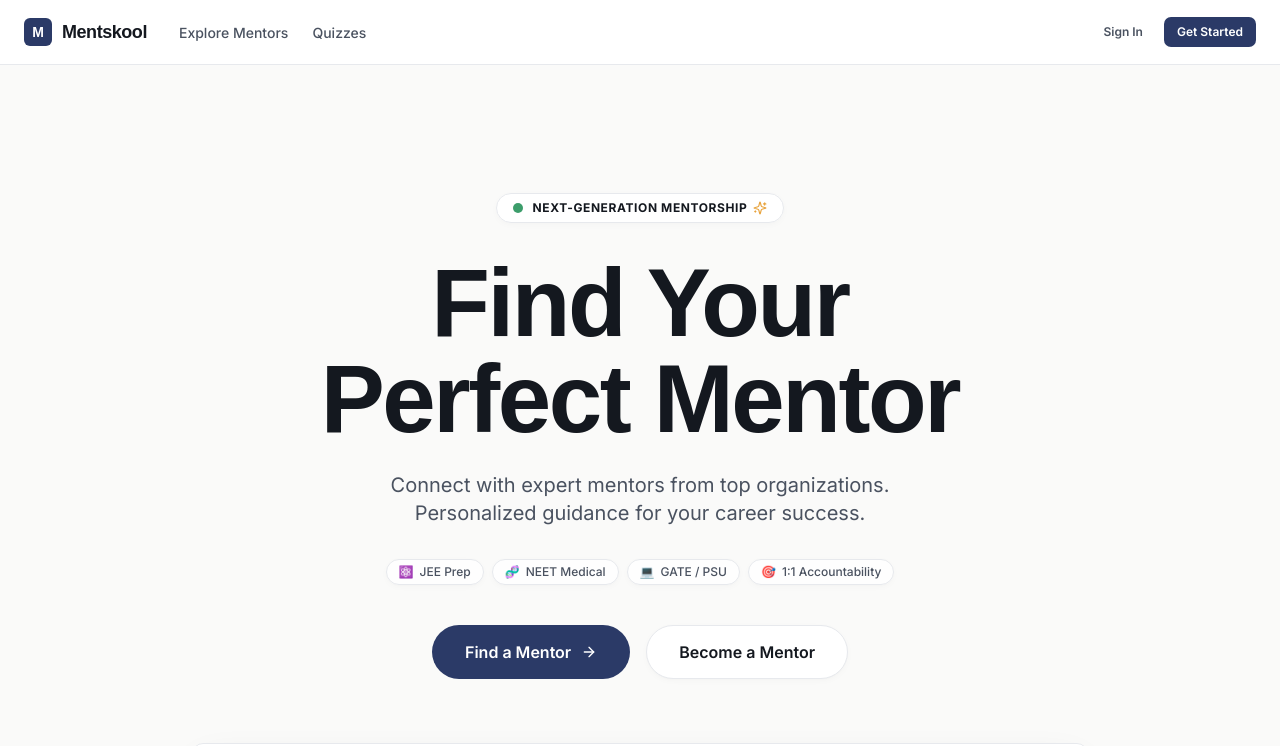
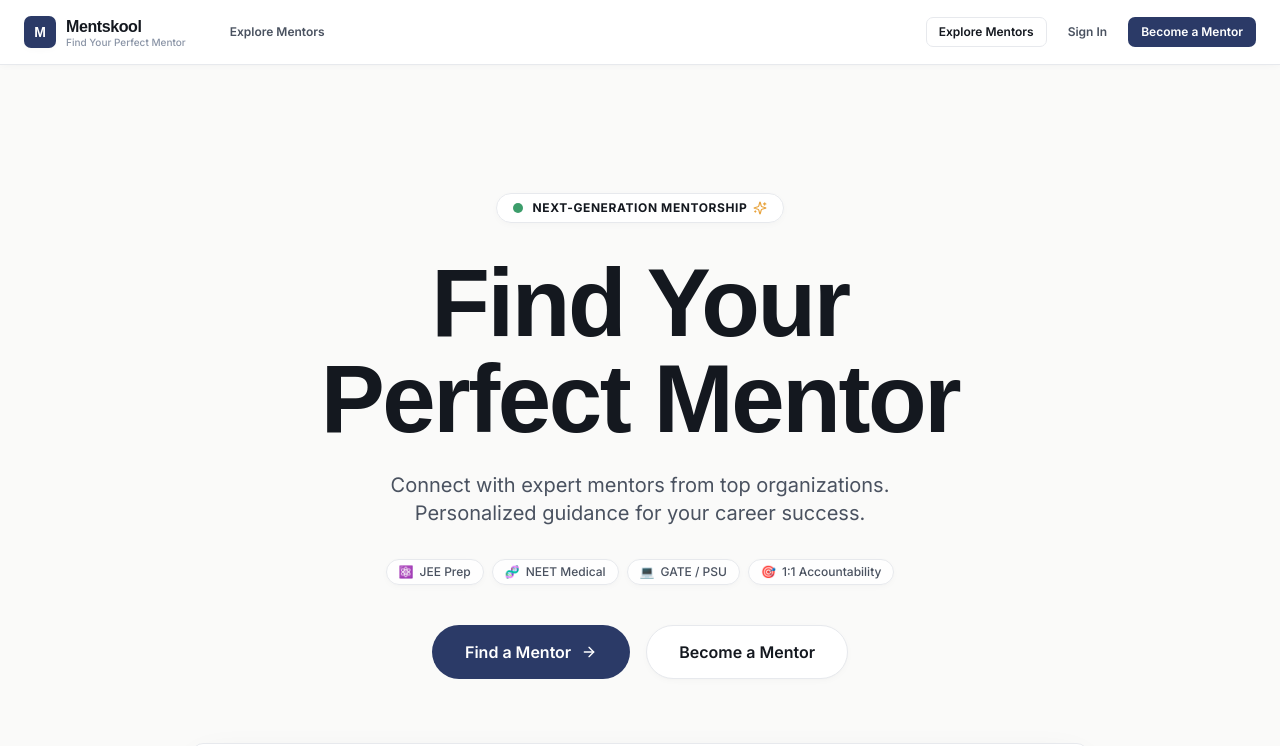
Before and after one commit to Mentskool/mentskool-frontend, a Next.js app: page / in a window 1280 px wide. Shown: the top 746 px of the page. Built offline with nearby package versions, Linux system fonts and the light colour scheme; a web font is replaced by a local one.

Commit message:
feat(mentors): redesign explore page matching reference with search, filters, cards, and clean navbar with Back to Home

```diff
--- a/app/mentors/page.tsx
+++ b/app/mentors/page.tsx
@@ -1,6 +1,6 @@
 "use client";
 
-import React, { useState } from "react";
+import React, { useState, useMemo } from "react";
 import Link from "next/link";
 import { useMentors } from "@/hooks/useMentors";
 import { useSubscriptions } from "@/hooks/useSubscriptions";
@@ -11,18 +11,30 @@ import { SeatBadge } from "@/components/SeatBadge";
 import { CardSkeleton } from "@/components/ui/Skeleton";
 import { EmptyState } from "@/components/ui/EmptyState";
 import { CATEGORY_LABELS, MentorCategory } from "@/lib/types";
+import {
+  Search,
+  SlidersHorizontal,
+  Star,
+  ArrowLeft,
+  Sparkles,
+  Lock,
+  ArrowRight,
+  GraduationCap,
+} from "lucide-react";
 
 const CATEGORIES: { label: string; value?: MentorCategory }[] = [
-  { label: "All" },
-  { label: "JEE Prep", value: "JEE_PREP" },
-  { label: "NEET Prep", value: "NEET_PREP" },
+  { label: "All Mentors" },
+  { label: "JEE Preparation", value: "JEE_PREP" },
+  { label: "NEET Preparation", value: "NEET_PREP" },
   { label: "GATE / PSU", value: "GATE_PSU" },
 ];
 
 export default function MentorsPage() {
   const [selectedCategory, setSelectedCategory] = useState<MentorCategory | undefined>(undefined);
+  const [searchQuery, setSearchQuery] = useState("");
+  const [sortBy, setSortBy] = useState<"POPULAR" | "SEATS" | "PRICE_ASC" | "PRICE_DESC">("POPULAR");
   const [page, setPage] = useState<number>(0);
-  const limit = 12;
+  const limit = 24;
 
   const { isAuthenticated } = useAuthStore();
   const { data: subsData } = useSubscriptions();
@@ -34,21 +46,103 @@ export default function MentorsPage() {
     page * limit
   );
 
+  // Client-side search and sort filtering on loaded items
+  const filteredAndSortedMentors = useMemo(() => {
+    if (!data?.items) return [];
+
+    let items = [...data.items];
+
+    // Search query filter
+    if (searchQuery.trim()) {
+      const q = searchQuery.toLowerCase().trim();
+      items = items.filter(
+        (m) =>
+          m.full_name.toLowerCase().includes(q) ||
+          m.bio.toLowerCase().includes(q) ||
+          CATEGORY_LABELS[m.category]?.toLowerCase().includes(q) ||
+          m.email.toLowerCase().includes(q)
+      );
+    }
+
+    // Sort
+    if (sortBy === "SEATS") {
+      items.sort((a, b) => b.available_seats - a.available_seats);
+    } else if (sortBy === "PRICE_ASC") {
+      items.sort((a, b) => Number(a.price_per_month) - Number(b.price_per_month));
+    } else if (sortBy === "PRICE_DESC") {
+      items.sort((a, b) => Number(b.price_per_month) - Number(a.price_per_month));
+    }
+
+    return items;
+  }, [data?.items, searchQuery, sortBy]);
+
   return (
-    <div className="space-y-8 max-w-7xl mx-auto">
-      {/* Header */}
-      <div>
-        <h1 className="text-3xl font-extrabold font-display text-ink tracking-tight">
-          Explore Mentors
+    <div className="space-y-10 max-w-7xl mx-auto pb-16">
+      {/* Top Breadcrumb / Return to Home */}
+      <div className="flex items-center justify-between">
+        <Link
+          href="/"
+          className="inline-flex items-center gap-2 text-xs font-semibold text-ink-muted hover:text-ink transition-colors group"
+        >
+          <ArrowLeft className="w-3.5 h-3.5 transition-transform group-hover:-translate-x-1 text-brand" />
+          <span>Back to Home</span>
+        </Link>
+        <span className="inline-flex items-center gap-1.5 text-[11px] font-bold text-moss bg-moss/10 px-2.5 py-0.5 rounded-full border border-moss/20">
+          <Lock className="w-3 h-3" />
+          Atomic Seat Locking Active
+        </span>
+      </div>
+
+      {/* Hero Header matching user reference image */}
+      <div className="text-center max-w-3xl mx-auto space-y-4 pt-2">
+        <h1 className="text-4xl sm:text-5xl md:text-6xl font-black font-display text-ink tracking-tight leading-[1.1]">
+          Find Your{" "}
+          <span className="bg-gradient-to-r from-brand via-[#3b5998] to-moss bg-clip-text text-transparent">
+            Perfect Mentor
+          </span>
         </h1>
-        <p className="text-sm text-ink-muted mt-1.5 max-w-xl">
-          Subscribe to top rankers and exam specialists for structured weekly
-          accountability, task verification, and efficiency metrics.
+        <p className="text-base sm:text-lg text-ink-muted leading-relaxed max-w-2xl mx-auto">
+          Connect with elite mentors from top institutions and accelerate your journey to success.
         </p>
       </div>
 
-      {/* Category Filter Pills */}
-      <div className="flex flex-wrap items-center gap-2 pb-2">
+      {/* Search & Filter Container (Card style matching reference screenshot) */}
+      <Card className="p-4 sm:p-6 bg-white/95 backdrop-blur-sm border border-mist shadow-card rounded-card space-y-4">
+        {/* Search Input Bar */}
+        <div className="flex items-center gap-3">
+          <div className="relative flex-1">
+            <Search className="w-5 h-5 absolute left-3.5 top-1/2 -translate-y-1/2 text-ink-faint pointer-events-none" />
+            <input
+              type="text"
+              value={searchQuery}
+              onChange={(e) => setSearchQuery(e.target.value)}
+              placeholder="Search mentors by name, skills, or expertise..."
+              className="w-full pl-11 pr-4 py-3 bg-[#FAFAF9] text-ink text-sm rounded-control border border-mist focus:outline-none focus:border-brand focus:bg-white transition-all placeholder:text-ink-faint"
+            />
+            {searchQuery && (
+              <button
+                onClick={() => setSearchQuery("")}
+                className="absolute right-3 top-1/2 -translate-y-1/2 text-xs text-ink-muted hover:text-ink p-1"
+              >
+                ✕
+              </button>
+            )}
+          </div>
+
+          <button
+            onClick={() => {
+              setSelectedCategory(undefined);
+              setSearchQuery("");
+            }}
+            className="hidden sm:inline-flex items-center gap-2 px-4 py-3 rounded-control border border-mist bg-white text-xs font-semibold text-ink-muted hover:text-ink hover:border-brand/40 transition-all shadow-soft"
+          >
+            <SlidersHorizontal className="w-4 h-4 text-brand" />
+            <span>Filters</span>
+          </button>
+        </div>
+
+        {/* Category Pills below the Search Bar */}
+        <div className="flex flex-wrap items-center gap-2 pt-1">
           {CATEGORIES.map((cat) => {
             const isSelected = selectedCategory === cat.value;
             return (
@@ -58,9 +152,9 @@ export default function MentorsPage() {
                   setSelectedCategory(cat.value);
                   setPage(0);
                 }}
-              className={`px-4 py-1.5 text-xs font-semibold rounded-control border transition-all ${
+                className={`px-4 py-1.5 text-xs font-semibold rounded-full border transition-all ${
                   isSelected
-                  ? "bg-brand text-white border-brand"
+                    ? "bg-brand text-white border-brand shadow-soft"
                     : "bg-white text-ink-muted border-mist hover:text-ink hover:border-brand/40"
                 }`}
               >
@@ -68,6 +162,34 @@ export default function MentorsPage() {
               </button>
             );
           })}
+        </div>
+      </Card>
+
+      {/* Available Mentors Section Header with Count & Sort */}
+      <div className="flex flex-col sm:flex-row sm:items-center justify-between gap-4 pt-2">
+        <div>
+          <h2 className="text-xl font-bold font-display text-ink tracking-tight">
+            Available Mentors
+          </h2>
+          <p className="text-xs text-ink-muted mt-0.5">
+            Showing {filteredAndSortedMentors.length} of {data?.total || filteredAndSortedMentors.length} verified mentors
+          </p>
+        </div>
+
+        {/* Sort Controls */}
+        <div className="flex items-center gap-2">
+          <span className="text-xs font-medium text-ink-muted">Sort by:</span>
+          <select
+            value={sortBy}
+            onChange={(e) => setSortBy(e.target.value as any)}
+            className="px-3 py-1.5 text-xs font-semibold text-ink bg-white rounded-control border border-mist shadow-soft focus:outline-none focus:border-brand"
+          >
+            <option value="POPULAR">Most Popular (Default)</option>
+            <option value="SEATS">Most Available Seats</option>
+            <option value="PRICE_ASC">Price: Low to High</option>
+            <option value="PRICE_DESC">Price: High to Low</option>
+          </select>
+        </div>
       </div>
 
       {/* Content Area */}
@@ -78,7 +200,7 @@ export default function MentorsPage() {
           ))}
         </div>
       ) : isError ? (
-        <div className="py-12 text-center rounded-card border border-mist bg-white p-8">
+        <div className="py-12 text-center rounded-card border border-mist bg-white p-8 shadow-soft">
           <p className="text-sm text-ink-muted mb-4">
             Unable to load mentors at this time.
           </p>
@@ -86,21 +208,26 @@ export default function MentorsPage() {
             Retry
           </Button>
         </div>
-      ) : !data || data.items.length === 0 ? (
+      ) : filteredAndSortedMentors.length === 0 ? (
         <EmptyState
-          title="No mentors found"
+          title="No mentors match your search"
           description={
-            selectedCategory
+            searchQuery
+              ? `No mentors found matching "${searchQuery}". Try a different search keyword or clear filters.`
+              : selectedCategory
               ? `No active mentors currently available in ${CATEGORY_LABELS[selectedCategory]}. Check back soon!`
               : "No mentors are currently available. Check back soon!"
           }
-          actionLabel={selectedCategory ? "Reset Filter" : undefined}
-          onAction={() => setSelectedCategory(undefined)}
+          actionLabel="Clear Filters"
+          onAction={() => {
+            setSelectedCategory(undefined);
+            setSearchQuery("");
+          }}
         />
       ) : (
         <>
           <div className="grid grid-cols-1 md:grid-cols-2 lg:grid-cols-3 gap-6">
-            {data.items.map((mentor) => {
+            {filteredAndSortedMentors.map((mentor) => {
               const isSubscribed = Boolean(
                 isAuthenticated && activeSub && activeSub.mentor_id === mentor.user_id
               );
@@ -108,52 +235,68 @@ export default function MentorsPage() {
               return (
                 <Card
                   key={mentor.user_id}
-                  className={`flex flex-col justify-between hover:border-brand/40 transition-all bg-white ${
-                    isSubscribed ? "border-moss/40 shadow-sm" : ""
+                  className={`flex flex-col justify-between hover:border-brand/40 transition-all duration-300 bg-white shadow-card hover:shadow-elevated hover:-translate-y-1 relative overflow-hidden group ${
+                    isSubscribed ? "border-moss/50 shadow-soft ring-1 ring-moss/30" : ""
                   }`}
                 >
-                  <div className="space-y-4">
-                    {/* Top Bar: Category & Seat Status */}
-                    <div className="flex items-center justify-between gap-2">
-                      <div className="flex items-center gap-1.5 flex-wrap">
-                        <span className="text-xs font-semibold px-2 py-0.5 rounded-full bg-moss/10 text-moss border border-moss/20">
+                  {/* Subtle top banner accent */}
+                  <div className="h-12 bg-gradient-to-r from-brand/10 via-brand/5 to-moss/10 -m-6 mb-0 border-b border-mist/40" />
+
+                  <div className="space-y-4 pt-3">
+                    {/* Header: Avatar, Name, Rating */}
+                    <div className="flex items-start justify-between gap-3">
+                      <div className="flex items-center gap-3">
+                        <div className="w-12 h-12 rounded-full bg-brand text-white font-bold text-base flex items-center justify-center shadow-soft ring-2 ring-white flex-shrink-0">
+                          {mentor.full_name
+                            .split(" ")
+                            .map((n) => n[0])
+                            .slice(0, 2)
+                            .join("")
+                            .toUpperCase()}
+                        </div>
+                        <div>
+                          <h3 className="font-display font-bold text-base text-ink group-hover:text-brand transition-colors leading-tight">
+                            {mentor.full_name}
+                          </h3>
+                          <span className="text-[11px] font-semibold text-moss">
                             {CATEGORY_LABELS[mentor.category] || mentor.category}
                           </span>
+                        </div>
+                      </div>
+
+                      {/* 5.0 Star Rating */}
+                      <div className="flex items-center gap-1 text-amber text-xs font-bold bg-amber/10 px-2 py-0.5 rounded-full border border-amber/20 flex-shrink-0">
+                        <Star className="w-3.5 h-3.5 fill-amber text-amber" />
+                        <span>4.9</span>
+                      </div>
+                    </div>
+
+                    {/* Bio Description */}
+                    <p className="text-xs text-ink-muted line-clamp-3 leading-relaxed">
+                      {mentor.bio}
+                    </p>
+
+                    {/* Seat Limit Badge */}
+                    <div className="flex items-center justify-between pt-1">
+                      <SeatBadge
+                        availableSeats={mentor.available_seats}
+                        seatLimit={mentor.seat_limit}
+                      />
                       {isSubscribed && (
-                          <span className="text-xs font-bold px-2 py-0.5 rounded-full bg-moss text-white">
+                        <span className="text-[11px] font-bold px-2.5 py-0.5 rounded-full bg-moss text-white">
                           ✓ Enrolled
                         </span>
                       )}
                     </div>
-                      <SeatBadge
-                        availableSeats={mentor.available_seats}
-                        seatLimit={mentor.seat_limit}
-                      />
                   </div>
 
-                    {/* Mentor Info */}
+                  {/* Footer: Price & Action CTA */}
+                  <div className="pt-4 mt-5 border-t border-mist flex items-center justify-between">
                     <div>
-                      <h3 className="font-display font-bold text-lg text-ink group-hover:text-brand transition-colors">
-                        {mentor.full_name}
-                      </h3>
-                      <p className="text-xs text-ink-faint mt-0.5">
-                        {mentor.email}
-                      </p>
-                    </div>
-
-                    {/* Bio Preview */}
-                    <p className="text-sm text-ink-muted line-clamp-3 leading-relaxed">
-                      {mentor.bio}
-                    </p>
-                  </div>
-
-                  {/* Footer: Pricing & Action */}
-                  <div className="pt-6 mt-6 border-t border-mist flex items-center justify-between">
-                    <div>
-                      <span className="font-display text-xl font-bold text-ink">
+                      <span className="font-display text-lg font-bold text-ink">
                         ₹{Number(mentor.price_per_month).toLocaleString("en-IN")}
                       </span>
-                      <span className="text-xs text-ink-faint ml-1">/ month</span>
+                      <span className="text-[11px] text-ink-faint ml-1">/ mo</span>
                     </div>
 
                     <Link href={`/mentors/${mentor.user_id}`}>
@@ -161,13 +304,18 @@ export default function MentorsPage() {
                         size="sm"
                         variant="primary"
                         disabled={!isSubscribed && mentor.available_seats <= 0}
-                        className={isSubscribed ? "bg-moss hover:bg-moss/90 text-white" : ""}
+                        className={`text-xs font-bold flex items-center gap-1.5 ${
+                          isSubscribed ? "bg-moss hover:bg-moss/90 text-white" : "bg-brand hover:bg-brand/90"
+                        }`}
                       >
+                        <span>
                           {isSubscribed
                             ? "View Cohort"
                             : mentor.available_seats > 0
-                          ? "View Cohort"
-                          : "Waitlist"}
+                            ? "View Profile"
+                            : "Cohort Full"}
+                        </span>
+                        <ArrowRight className="w-3 h-3" />
                       </Button>
                     </Link>
                   </div>
@@ -177,8 +325,8 @@ export default function MentorsPage() {
           </div>
 
           {/* Pagination Controls */}
-          {data.total > limit && (
-            <div className="flex items-center justify-between pt-4 border-t border-mist text-xs text-ink-muted">
+          {data && data.total > limit && (
+            <div className="flex items-center justify-between pt-6 border-t border-mist text-xs text-ink-muted">
               <span>
                 Showing {page * limit + 1}–
                 {Math.min((page + 1) * limit, data.total)} of {data.total} mentors
--- a/components/Navbar.tsx
+++ b/components/Navbar.tsx
@@ -5,6 +5,7 @@ import Link from "next/link";
 import { usePathname, useRouter } from "next/navigation";
 import { useAuthStore } from "@/store/authStore";
 import { Button } from "./ui/Button";
+import { ArrowLeft } from "lucide-react";
 
 export const Navbar: React.FC = () => {
   const pathname = usePathname();
@@ -16,31 +17,38 @@ export const Navbar: React.FC = () => {
     router.push("/login");
   };
 
+  const isExploreMentorsPage = pathname === "/mentors" || pathname.startsWith("/mentors/");
+
   const navItemClass = (path: string) => {
-    const isActive = pathname === path || pathname.startsWith(`${path}/`);
-    return `text-sm font-medium transition-colors whitespace-nowrap ${
+    const isActive = pathname === path || (path !== "/" && pathname.startsWith(`${path}/`));
+    return `text-xs font-semibold px-3 py-1.5 rounded-control transition-all whitespace-nowrap ${
       isActive
-        ? "text-brand border-b-2 border-brand pb-4 -mb-[18px]"
-        : "text-ink-muted hover:text-ink pb-4 -mb-[18px]"
+        ? "bg-brand/10 text-brand font-bold"
+        : "text-ink-muted hover:text-ink hover:bg-mist/40"
     }`;
   };
 
   return (
-    <header className="sticky top-0 z-40 w-full bg-white/95 backdrop-blur-md border-b border-mist">
+    <header className="sticky top-0 z-40 w-full bg-white/95 backdrop-blur-md border-b border-mist shadow-soft">
       <div className="max-w-7xl mx-auto px-4 sm:px-6 h-16 flex items-center justify-between gap-4">
         {/* Logo & Brand */}
-        <div className="flex items-center gap-6 lg:gap-8 overflow-x-auto no-scrollbar">
-          <Link href="/" className="flex items-center gap-2.5 flex-shrink-0">
-            <span className="w-7 h-7 rounded-[6px] bg-brand text-white flex items-center justify-center font-display font-bold text-sm shadow-none">
+        <div className="flex items-center gap-6 lg:gap-8">
+          <Link href="/" className="flex items-center gap-2.5 flex-shrink-0 group">
+            <span className="w-8 h-8 rounded-control bg-brand text-white flex items-center justify-center font-display font-bold text-sm shadow-soft group-hover:bg-brand/90 transition-colors">
               M
             </span>
-            <span className="font-display font-bold text-lg text-ink tracking-tight">
-              Mentskool
-            </span>
+            <div className="flex flex-col">
+              <span className="font-display font-bold text-base text-ink tracking-tight leading-tight">
+                Mentskool
+              </span>
+              <span className="text-[10px] text-ink-faint font-medium hidden sm:inline leading-none">
+                Find Your Perfect Mentor
+              </span>
+            </div>
           </Link>
 
           {/* Navigation Links */}
-          <nav className="flex items-center gap-4 lg:gap-6 overflow-x-auto py-2">
+          <nav className="flex items-center gap-2 overflow-x-auto py-1 no-scrollbar">
             {isAuthenticated ? (
               user?.role === "MENTOR" ? (
                 <>
@@ -58,9 +66,6 @@ export const Navbar: React.FC = () => {
                   </Link>
                   <Link href="/schedule" className={navItemClass("/schedule")}>
                     Schedule
-                  </Link>
-                  <Link href="/quizzes" className={navItemClass("/quizzes")}>
-                    Quizzes
                   </Link>
                   <Link href="/mentor/profile" className={navItemClass("/mentor/profile")}>
                     Edit Profile
@@ -83,9 +88,6 @@ export const Navbar: React.FC = () => {
                   <Link href="/schedule" className={navItemClass("/schedule")}>
                     Schedule
                   </Link>
-                  <Link href="/quizzes" className={navItemClass("/quizzes")}>
-                    Quizzes
-                  </Link>
                 </>
               )
             ) : (
@@ -93,18 +95,15 @@ export const Navbar: React.FC = () => {
                 <Link href="/mentors" className={navItemClass("/mentors")}>
                   Explore Mentors
                 </Link>
-                <Link href="/quizzes" className={navItemClass("/quizzes")}>
-                  Quizzes
-                </Link>
               </>
             )}
           </nav>
         </div>
 
         {/* User Actions */}
-        <div className="flex items-center gap-3 flex-shrink-0">
+        <div className="flex items-center gap-2.5 flex-shrink-0">
           {isAuthenticated && user ? (
-            <div className="flex items-center gap-4">
+            <div className="flex items-center gap-3">
               <div className="text-right hidden sm:block">
                 <p className="text-xs font-semibold text-ink leading-tight">
                   {user.full_name}
@@ -113,20 +112,42 @@ export const Navbar: React.FC = () => {
                   {user.role}
                 </span>
               </div>
-              <Button size="sm" variant="secondary" onClick={handleLogout}>
+              <Button size="sm" variant="secondary" onClick={handleLogout} className="text-xs font-medium">
                 Sign Out
               </Button>
             </div>
           ) : (
             <div className="flex items-center gap-2">
+              {isExploreMentorsPage ? (
+                <Link href="/">
+                  <Button
+                    size="sm"
+                    variant="primary"
+                    className="bg-brand hover:bg-brand/90 text-white font-bold text-xs flex items-center gap-1.5 px-3.5 shadow-soft"
+                  >
+                    <ArrowLeft className="w-3.5 h-3.5" />
+                    <span>Back to Home</span>
+                  </Button>
+                </Link>
+              ) : (
+                <Link href="/mentors">
+                  <Button size="sm" variant="secondary" className="hidden sm:inline-flex text-xs font-semibold text-ink">
+                    Explore Mentors
+                  </Button>
+                </Link>
+              )}
               <Link href="/login">
-                <Button size="sm" variant="ghost">
+                <Button size="sm" variant="ghost" className="text-xs font-semibold text-ink-muted hover:text-ink">
                   Sign In
                 </Button>
               </Link>
-              <Link href="/signup">
-                <Button size="sm" variant="primary">
-                  Get Started
+              <Link href="/signup?role=MENTOR">
+                <Button
+                  size="sm"
+                  variant={isExploreMentorsPage ? "secondary" : "primary"}
+                  className="text-xs font-bold"
+                >
+                  Become a Mentor
                 </Button>
               </Link>
             </div>
```
Lines whose indentation alone changed are shown as unchanged.
